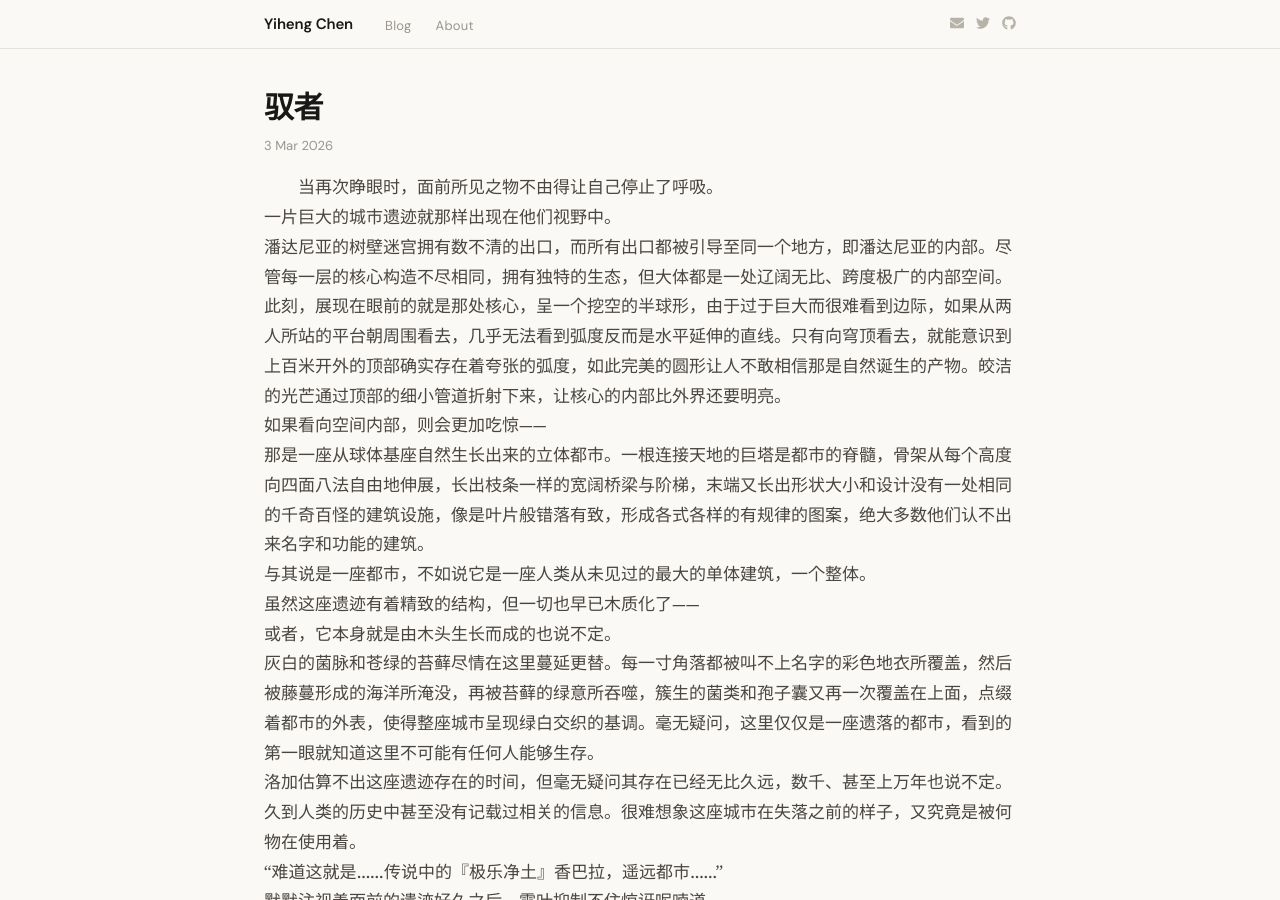
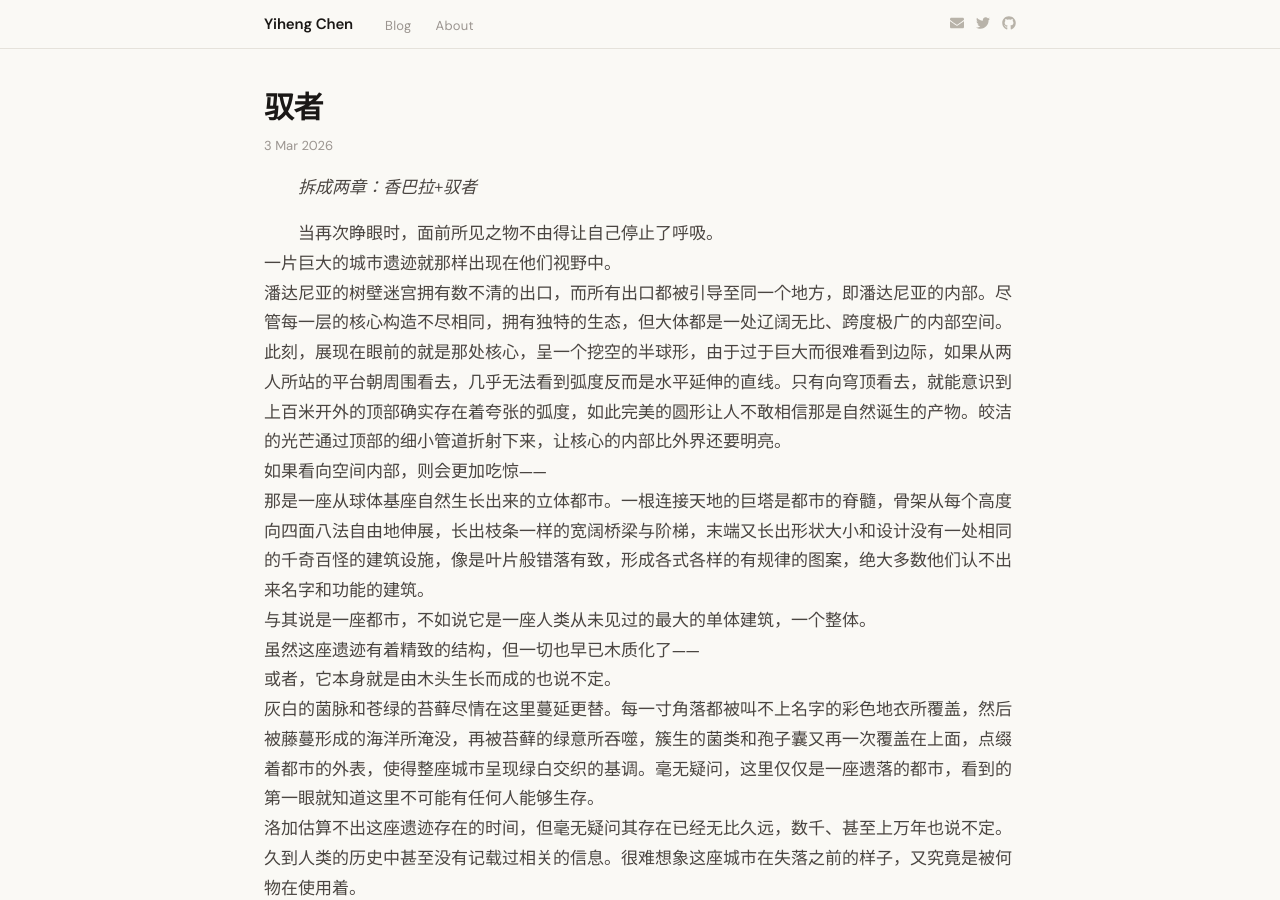
Before and after one commit to yihenc/yihenc.github.io, a Jekyll site: the page built from _posts/2026-03-03-驭者.md, in a window 1280 px wide and 900 px high. Built offline with Jekyll 4.4.1, drawn with Linux system fonts in a browser that asks for light colours; nearby versions of some CDN libraries.

Commit message:
Update: 驭者

```diff
--- a/_posts/2026-03-03-驭者.md
+++ b/_posts/2026-03-03-驭者.md
@@ -3,6 +3,9 @@ layout: post
 title: "驭者"
 date: 2026-03-03 00:00 +0000
 ---
+*拆成两章：香巴拉+驭者*
+
+
 当再次睁眼时，面前所见之物不由得让自己停止了呼吸。
 一片巨大的城市遗迹就那样出现在他们视野中。
 潘达尼亚的树壁迷宫拥有数不清的出口，而所有出口都被引导至同一个地方，即潘达尼亚的内部。尽管每一层的核心构造不尽相同，拥有独特的生态，但大体都是一处辽阔无比、跨度极广的内部空间。
```
